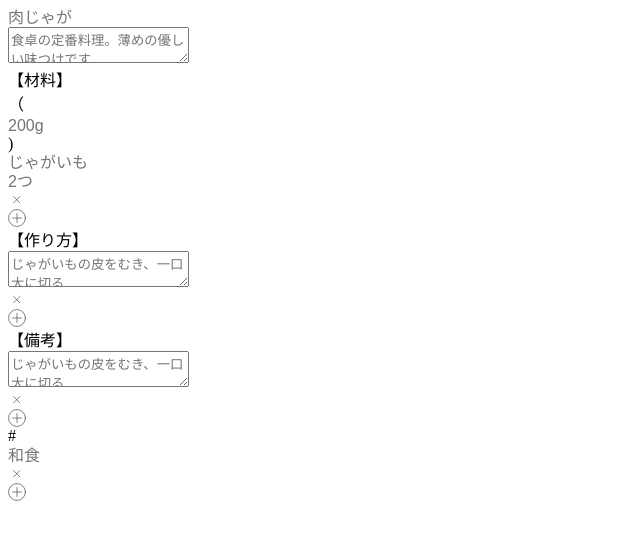
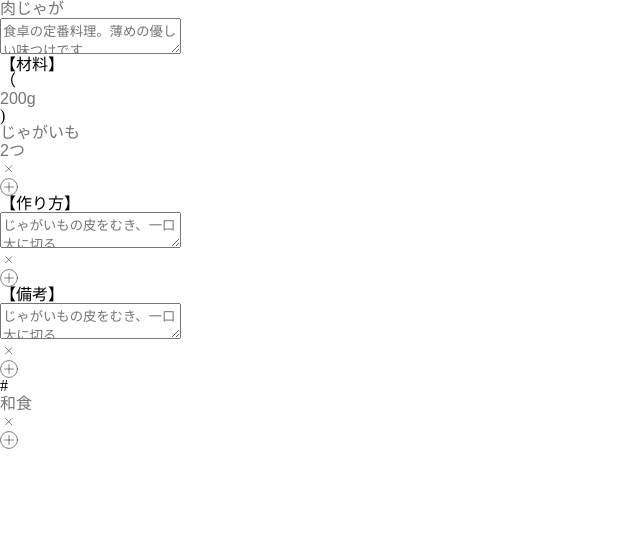
Before and after one commit to YukiAmakawa/RecipeFormatter, a Vue app: page / in a window 1280 px wide. Shown: the top 540 px of the page, without its empty margins (0-640 px from the left). Built offline with nearby package versions, Linux system fonts and the light colour scheme; a web font is replaced by a local one.

Commit message:
fix: ルートコンポーネントのcss削除

```diff
--- a/src/App.vue
+++ b/src/App.vue
@@ -2,3 +2,9 @@
     div#app
       router-view
 </template>
+<style lang="scss">
+#app {
+  margin: 0;
+  padding: 0;
+}
+</style>
```
